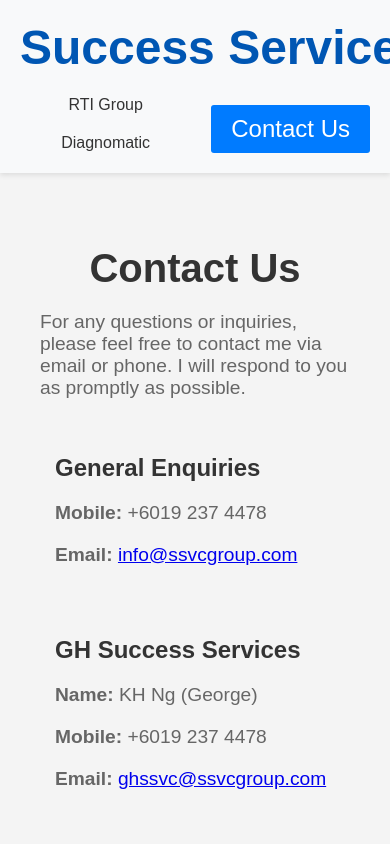
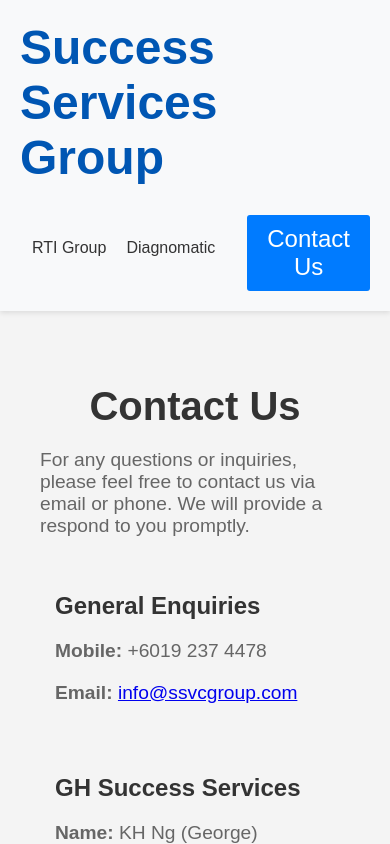
Before and after one commit to koklovesdolphins/ssvcgroup, a plain HTML site: page contact-us.html in a window 390 px wide. Drawn offline with Linux system fonts and the light colour scheme.

Commit message:
fix: contact us phrasing and txt wrap for mobiles

```diff
--- a/contact-us.html
+++ b/contact-us.html
@@ -15,8 +15,7 @@
   <main>
     <section id="contact-us" class="contact-section">
       <h1>Contact Us</h1>
-      <p>For any questions or inquiries, please feel free to contact me via email or phone. I will respond to you as
-        promptly as possible.</p>
+      <p>For any questions or inquiries, please feel free to contact us via email or phone. We will provide a respond to you promptly.</p>
 
       <div style="padding: 15px" class="contact-details">
         <h2>General Enquiries</h2>
--- a/style.css
+++ b/style.css
@@ -40,6 +40,14 @@ main {
     text-align: center;
     margin-top: 10px;
   }
+  .logo {
+    font-size: 1.5rem;
+  }
+}
+@media (max-width: 480px) {
+  .logo {
+    font-size: 1.2rem; /* Further reduce font size for very small screens */
+  }
 }
 
 .main-header {
@@ -52,13 +60,13 @@ main {
 
   gap: 20px;
   font-size: 1.2rem;
-  white-space: nowrap;
 }
 
 .header-nav {
   display: flex;
   justify-content: center;
   gap: 20px;
+  flex-wrap: wrap;
 }
 
 .header-nav a {
@@ -105,6 +113,8 @@ section {
   font-size: 3rem;
   font-weight: bold;
   color: #0056b3;
+  word-wrap: break-word;
+  flex: 1;
 }
 .logo-link {
   text-decoration: none;
```
